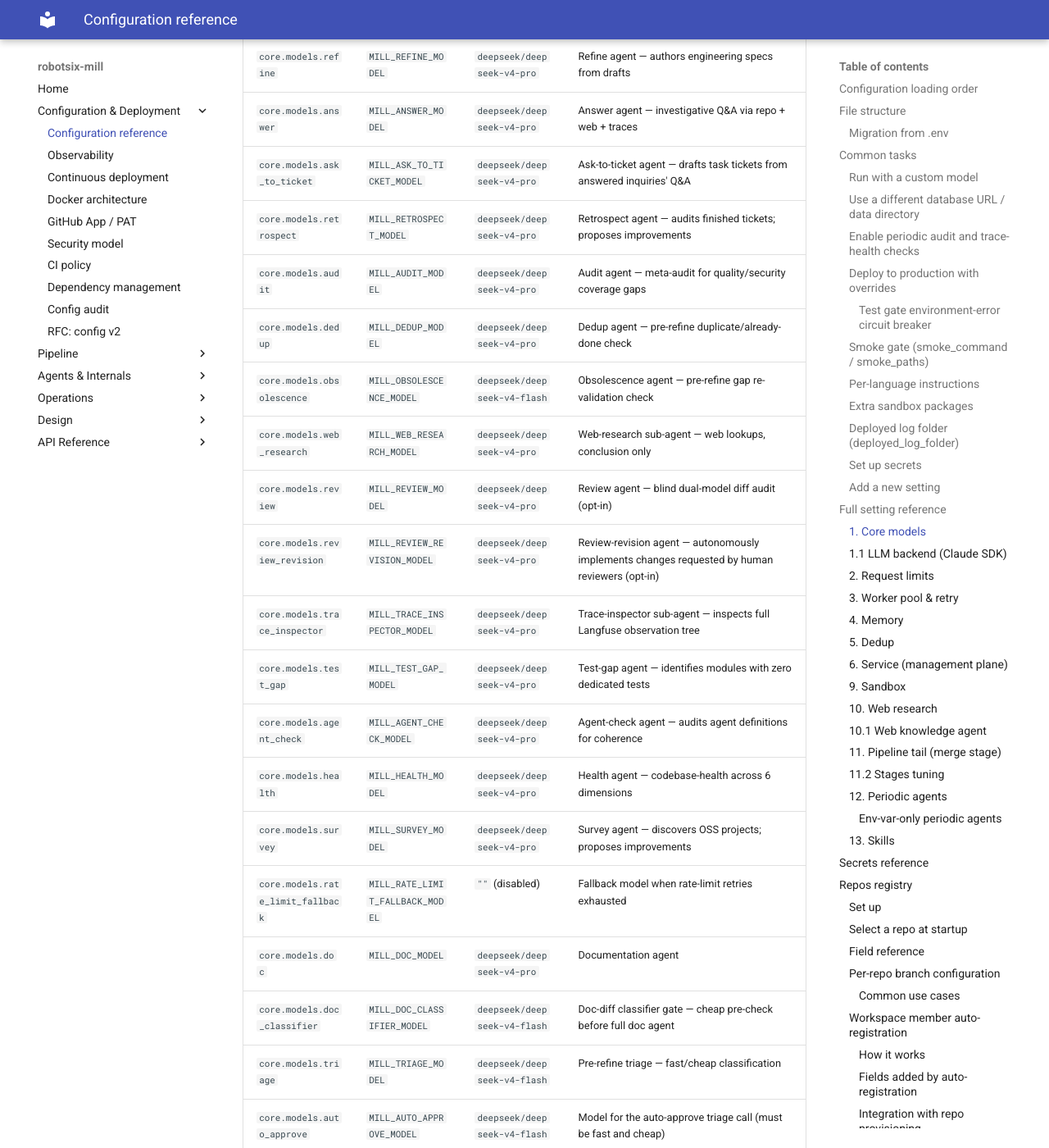
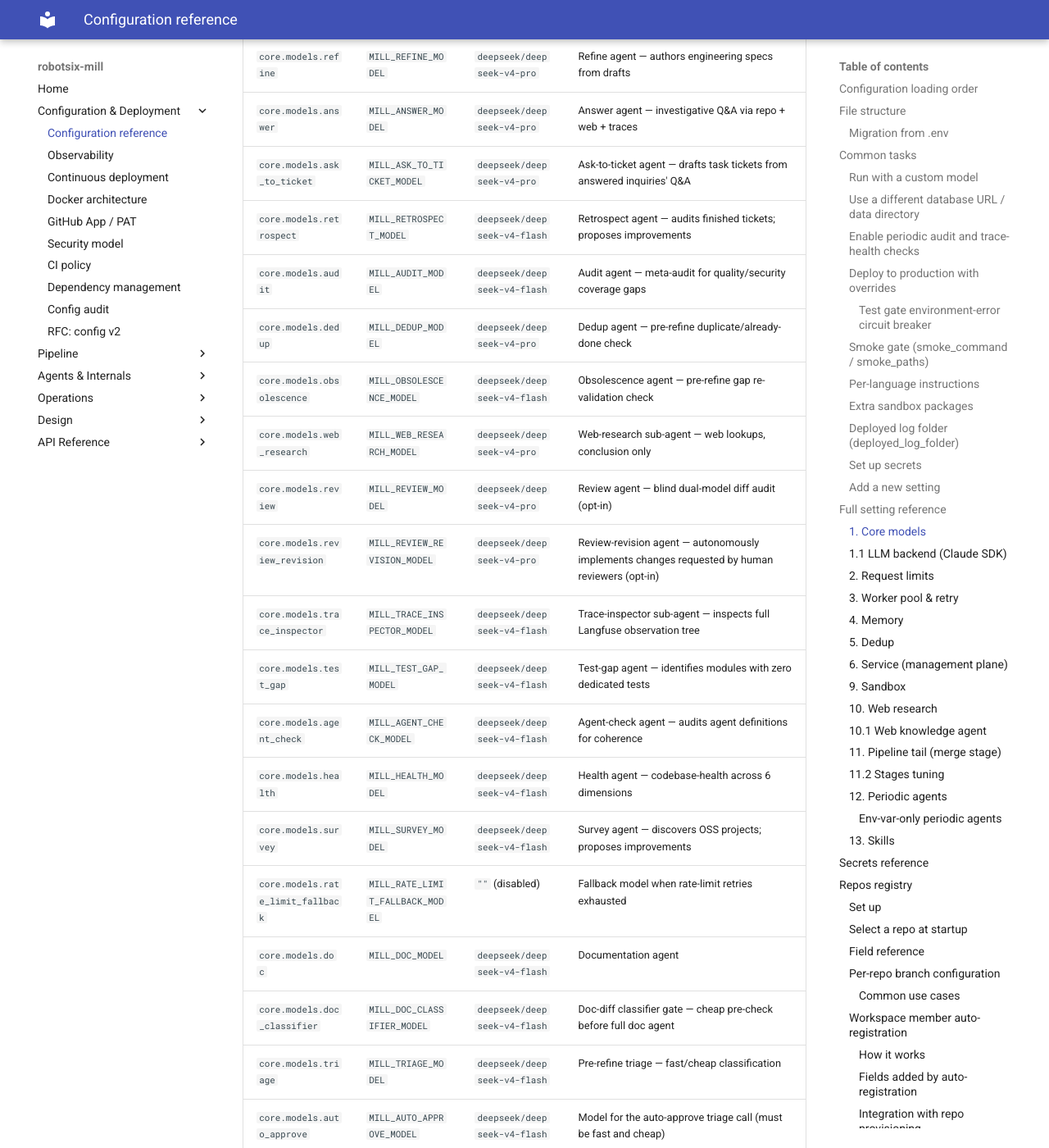
Before and after one commit to damien-robotsix/robotsix-mill, an MkDocs documentation site: the page built from docs/configuration.md, in a window 1280 px wide and 1400 px high, scrolled down 7462 px. Shown: the whole window at 82% size. Built offline with MkDocs 1.6.1 and Material for MkDocs 9.7.7, drawn with Linux system fonts in a browser that asks for light colours.

Commit message:
mill: config drift: 10 agent model defaults doc mismatch (docs=pro, actual=flash) (20260612T195247Z-config-drift-10-agent-model-defaults-doc-02ab)

```diff
--- a/docs/configuration.md
+++ b/docs/configuration.md
@@ -359,20 +359,20 @@
 | `core.models.refine` | `MILL_REFINE_MODEL` | `deepseek/deepseek-v4-pro` | Refine agent — authors engineering specs from drafts |
 | `core.models.answer` | `MILL_ANSWER_MODEL` | `deepseek/deepseek-v4-pro` | Answer agent — investigative Q&A via repo + web + traces |
 | `core.models.ask_to_ticket` | `MILL_ASK_TO_TICKET_MODEL` | `deepseek/deepseek-v4-pro` | Ask-to-ticket agent — drafts task tickets from answered inquiries' Q&A |
-| `core.models.retrospect` | `MILL_RETROSPECT_MODEL` | `deepseek/deepseek-v4-pro` | Retrospect agent — audits finished tickets; proposes improvements |
-| `core.models.audit` | `MILL_AUDIT_MODEL` | `deepseek/deepseek-v4-pro` | Audit agent — meta-audit for quality/security coverage gaps |
+| `core.models.retrospect` | `MILL_RETROSPECT_MODEL` | `deepseek/deepseek-v4-flash` | Retrospect agent — audits finished tickets; proposes improvements |
+| `core.models.audit` | `MILL_AUDIT_MODEL` | `deepseek/deepseek-v4-flash` | Audit agent — meta-audit for quality/security coverage gaps |
 | `core.models.dedup` | `MILL_DEDUP_MODEL` | `deepseek/deepseek-v4-pro` | Dedup agent — pre-refine duplicate/already-done check |
 | `core.models.obsolescence` | `MILL_OBSOLESCENCE_MODEL` | `deepseek/deepseek-v4-flash` | Obsolescence agent — pre-refine gap re-validation check |
 | `core.models.web_research` | `MILL_WEB_RESEARCH_MODEL` | `deepseek/deepseek-v4-pro` | Web-research sub-agent — web lookups, conclusion only |
 | `core.models.review` | `MILL_REVIEW_MODEL` | `deepseek/deepseek-v4-pro` | Review agent — blind dual-model diff audit (opt-in) |
 | `core.models.review_revision` | `MILL_REVIEW_REVISION_MODEL` | `deepseek/deepseek-v4-pro` | Review-revision agent — autonomously implements changes requested by human reviewers (opt-in) |
-| `core.models.trace_inspector` | `MILL_TRACE_INSPECTOR_MODEL` | `deepseek/deepseek-v4-pro` | Trace-inspector sub-agent — inspects full Langfuse observation tree |
-| `core.models.test_gap` | `MILL_TEST_GAP_MODEL` | `deepseek/deepseek-v4-pro` | Test-gap agent — identifies modules with zero dedicated tests |
-| `core.models.agent_check` | `MILL_AGENT_CHECK_MODEL` | `deepseek/deepseek-v4-pro` | Agent-check agent — audits agent definitions for coherence |
-| `core.models.health` | `MILL_HEALTH_MODEL` | `deepseek/deepseek-v4-pro` | Health agent — codebase-health across 6 dimensions |
-| `core.models.survey` | `MILL_SURVEY_MODEL` | `deepseek/deepseek-v4-pro` | Survey agent — discovers OSS projects; proposes improvements |
+| `core.models.trace_inspector` | `MILL_TRACE_INSPECTOR_MODEL` | `deepseek/deepseek-v4-flash` | Trace-inspector sub-agent — inspects full Langfuse observation tree |
+| `core.models.test_gap` | `MILL_TEST_GAP_MODEL` | `deepseek/deepseek-v4-flash` | Test-gap agent — identifies modules with zero dedicated tests |
+| `core.models.agent_check` | `MILL_AGENT_CHECK_MODEL` | `deepseek/deepseek-v4-flash` | Agent-check agent — audits agent definitions for coherence |
+| `core.models.health` | `MILL_HEALTH_MODEL` | `deepseek/deepseek-v4-flash` | Health agent — codebase-health across 6 dimensions |
+| `core.models.survey` | `MILL_SURVEY_MODEL` | `deepseek/deepseek-v4-flash` | Survey agent — discovers OSS projects; proposes improvements |
 | `core.models.rate_limit_fallback` | `MILL_RATE_LIMIT_FALLBACK_MODEL` | `""` (disabled) | Fallback model when rate-limit retries exhausted |
-| `core.models.doc` | `MILL_DOC_MODEL` | `deepseek/deepseek-v4-pro` | Documentation agent |
+| `core.models.doc` | `MILL_DOC_MODEL` | `deepseek/deepseek-v4-flash` | Documentation agent |
 | `core.models.doc_classifier` | `MILL_DOC_CLASSIFIER_MODEL` | `deepseek/deepseek-v4-flash` | Doc-diff classifier gate — cheap pre-check before full doc agent |
 | `core.models.triage` | `MILL_TRIAGE_MODEL` | `deepseek/deepseek-v4-flash` | Pre-refine triage — fast/cheap classification |
 | `core.models.auto_approve` | `MILL_AUTO_APPROVE_MODEL` | `deepseek/deepseek-v4-flash` | Model for the auto-approve triage call (must be fast and cheap) |
```
